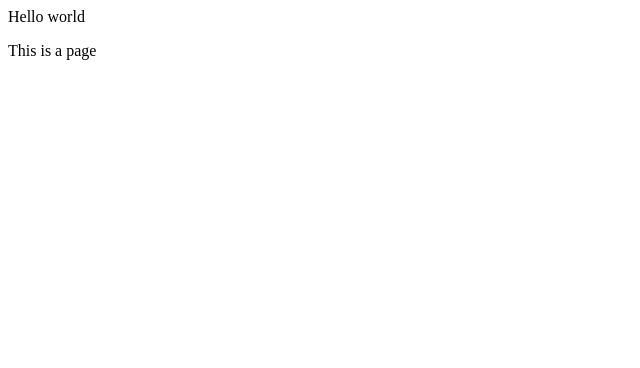
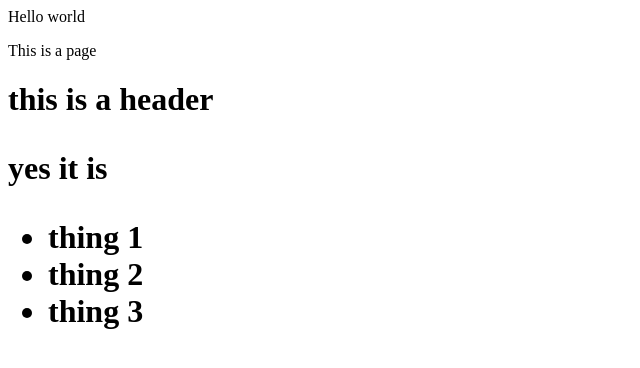
Before and after one commit to rjxrafa/rjxrafa.github.io, a plain HTML site: page index.html in a window 1280 px wide. Shown: the whole page, without its empty margins (0-640 px from the left). Drawn offline with Linux system fonts and the light colour scheme.

Commit message:
updated index.html

```diff
--- a/index.html
+++ b/index.html
@@ -6,4 +6,13 @@
 <p>This is a page</p>
 </body>
 
+<h1>this is a header</h>
+<p>yes it is</p>
+
+<ul>
+<li>thing 1</li>
+<li>thing 2</li>
+<li>thing 3</li>
+</ul>
+
 </html>
```
